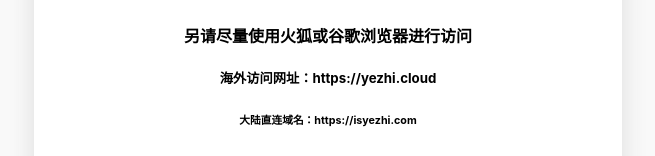
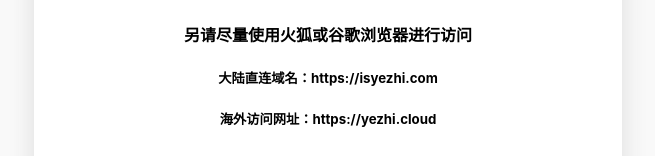
Before and after one commit to KolaCloud/kolacloud.github.io, a plain HTML site: page index.html in a window 1280 px wide. Shown: the part 373-529 px from the top of the page, without its empty margins (312-967 px from the left). Drawn offline with Linux system fonts and the light colour scheme.

Commit message:
Update index.html

```diff
--- a/index.html
+++ b/index.html
@@ -20,8 +20,8 @@
         <h2>大陆用户请务必、务必、务必 CTRL+D 收藏本发布页，随时查看最新地址！ </h2>
         <h3>* 请大家记住新域名，并且收藏本页地址以防迷路 *</h3>
         <h4>另请尽量使用火狐或谷歌浏览器进行访问</h4>
+        <h5> 大陆直连域名：https://isyezhi.com  </h5>
         <h5> 海外访问网址：https://yezhi.cloud </h5>
-        <h6> 大陆直连域名：https://isyezhi.com  </h6>
         <a class="button" href="https://yezhi.cloud" target="_blank">点击访问海外网址</a>
         <a class="button" href="https://isyezhi.com" target="_blank">点击访问大陆域名</a>
     </div>
```
